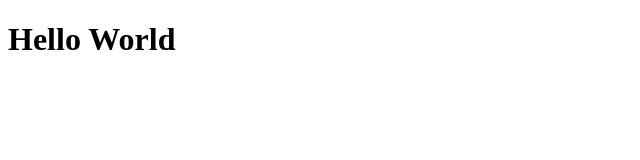
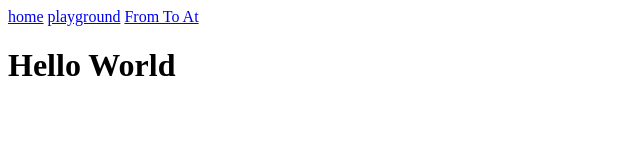
Before and after one commit to emilyeserven/nhvhackathon-itinerary, a website: page index.html in a window 1280 px wide. Shown: the whole page, without its empty margins (0-640 px from the left). Drawn offline with nearby package versions, Linux system fonts and the light colour scheme.

Commit message:
updated index.html with links!

```diff
--- a/index.html
+++ b/index.html
@@ -12,8 +12,10 @@
 
 		<script src="./app/playground/playground.component.js"></script>
 	<body ng-app="app">
+		<a ui-sref="home">home</a>
+		<a ui-sref="playground">playground<a>
+		<a ui-sref="fromToAt({fromString:'where i am', destString:'somewhere else', dateTimeString:'when ever I can.'})">From To At<a>
 		<h1 ng-if="false">Angular Broke!</h1>
-		<!--<main-brain></main-brain>-->
 		<ui-view></ui-view>
 	</body>
 </html>
```
